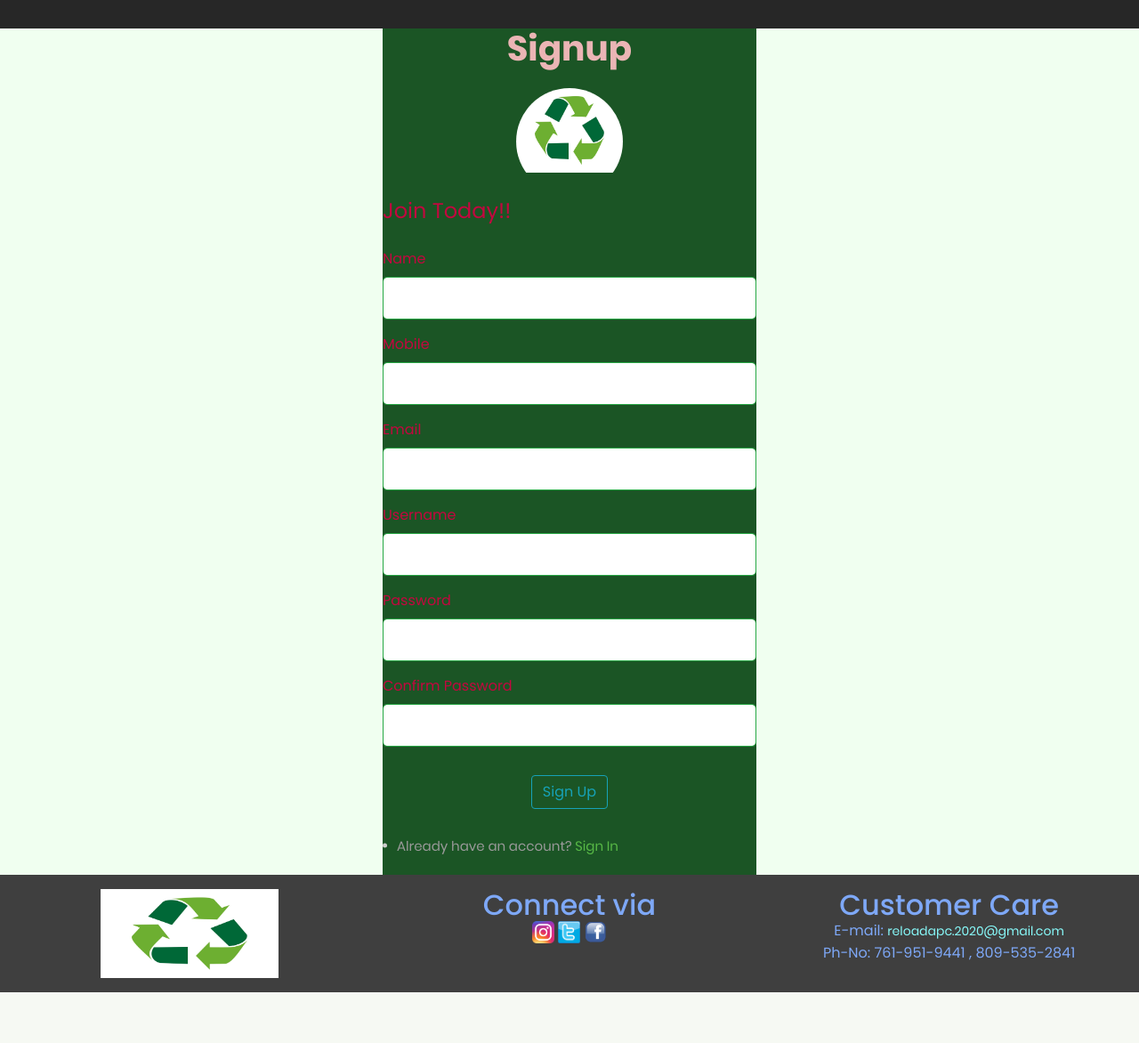
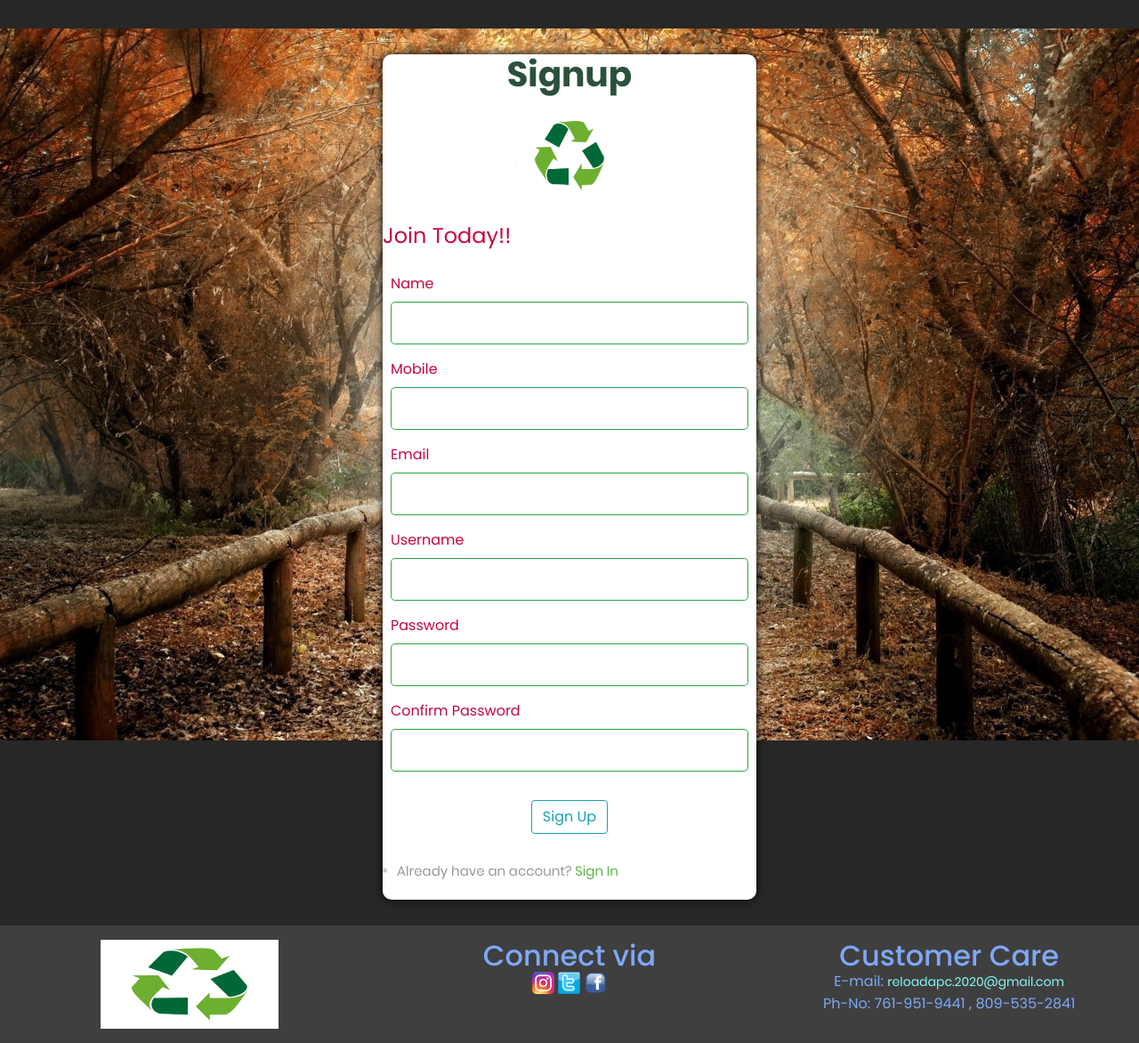
Before and after one commit to Praneeth2k/Undergrads, a Flask app: page /signup in a window 1280 px wide. Shown: the part 132-1304 px from the top of the page at 89% size. Before the commit the page ends 1247 px from the top, so only its background shows below. Run offline with Flask 2, Linux system fonts and the light colour scheme; some libraries are stand-ins or nearby versions.

Commit message:
final frontend

```diff
--- a/static/css/main.css
+++ b/static/css/main.css
@@ -161,7 +161,7 @@ iframe {
 
 .container-login100 {
   width: 100%;
-  min-height: 60vh;
+  min-height: 100vh;
   display: -webkit-box;
   display: -webkit-flex;
   display: -moz-box;
@@ -177,6 +177,8 @@ iframe {
 .wrap-login100 {
   width: 420px;
   background: #fff;
+  border-radius: 10px;
+  box-shadow: 0px 0px 10px 0px #000;
 }
 
 
--- a/templates/index.html
+++ b/templates/index.html
@@ -84,7 +84,7 @@
 
 
 <!--- Welcome Section -->
-<div class="container-fluid padding" style = "color:aqua">
+<div class="container-fluid padding" style = "background-color:white;color:rgb(27, 46, 30)">
 	<div class="row welcome text-center">
 		<div class="col-12">
 			<h1 class="display-4">Sell your scrap with ease..</h1><hr>
@@ -125,9 +125,9 @@
 <hr class="my-4">
 
 <!--- Two Column Section -->
-<div class="container-fluid padding" id="about">
+<div class="container-fluid padding" style="background: whitesmoke;" id="about">
 	<div class="row padding">
-		<div class="col-lg-6" style = "color:aqua">
+		<div class="col-lg-6" style = "color:rgba(35, 58, 29, 0.623)">
 			<h2>Details</h2>
 			<p style="font-size:20px" >Reload is a web portal that connects the users(common-people) who wants to help the environment, a
 				way to reach out to organisations that collect their unwanted reusable scrap and give them money back!!
--- a/templates/signup.html
+++ b/templates/signup.html
@@ -52,12 +52,12 @@
 {% block body %}
 
 	<div class="limiter">
-		<div class="container-login100" style = "background-color: honeydew;">
-			<div class="wrap-login100 p-t-0 p-b-20" style = "background-color:#1b5525;">
+		<div class="container-login100"  style="background: url('static/images/download1.jpg') no-repeat;width : 100%;height : 126vh;background-size: 100%;">
+			<div class="wrap-login100 p-t-0 p-b-20" style = "background-color:#ffff;">
 				<form action="/signup" method="POST" class="login100-form validate-form">
 					{{ form.hidden_tag() }}
 
-					<span class="login100-form-title p-b-20" style = "color:rgb(235, 181, 181)">
+					<span class="login100-form-title p-b-20" style = "color:rgb(43, 80, 60)">
 						Signup
 					</span>
 					<span class="login100-form-avatar">
@@ -68,12 +68,12 @@
 
 
 
-						<div class="form-group">
+						<div class="form-group p-r-9 p-l-9">
 							{{ form.name.label(class="form-control-label") }}
 							{{ form.name(class="form-control form-control-lg is-valid") }}
 
 						</div>
-						<div class="form-group">
+						<div class="form-group p-r-9 p-l-9">
 							{{ form.mobile.label(class="form-control-label") }}
 							{% if form.mobile.errors %}
 								{{ form.mobile(class="form-control form-control-lg is-invalid") }}
@@ -86,7 +86,7 @@
 								{{ form.mobile(class="form-control form-control-lg is-valid") }}
 							{% endif %}
 						</div>
-						<div class="form-group">
+						<div class="form-group p-r-9 p-l-9">
 							{{ form.email.label(class="form-control-label") }}
 							{% if form.email.errors %}
 								{{ form.email(class="form-control form-control-lg is-invalid") }}
@@ -101,7 +101,7 @@
 						</div>
 
 
-						<div class="form-group">
+						<div class="form-group p-r-9 p-l-9">
 							{{ form.username.label(class="form-control-label") }}
 
 							{% if form.username.errors %}
@@ -116,7 +116,7 @@
 							{% endif %}
 						</div>
 
-						<div class="form-group">
+						<div class="form-group p-r-9 p-l-9">
 							{{ form.password.label(class="form-control-label") }}
 							{% if form.password.errors %}
 								{{ form.password(class="form-control form-control-lg is-valid") }}
@@ -130,7 +130,7 @@
 							{% endif %}
 						</div>
 
-						<div class="form-group">
+						<div class="form-group p-r-9 p-l-9">
 							{{ form.confirm_password.label(class="form-control-label") }}
 							{% if form.confirm_password.errors %}
 								{{ form.confirm_password(class="form-control form-control-lg is-invalid") }}
```
Also changed, not shown: templates/login.html (+6 -6 lines), static/images/download.jpg (added), static/images/download1.jpg (added).
